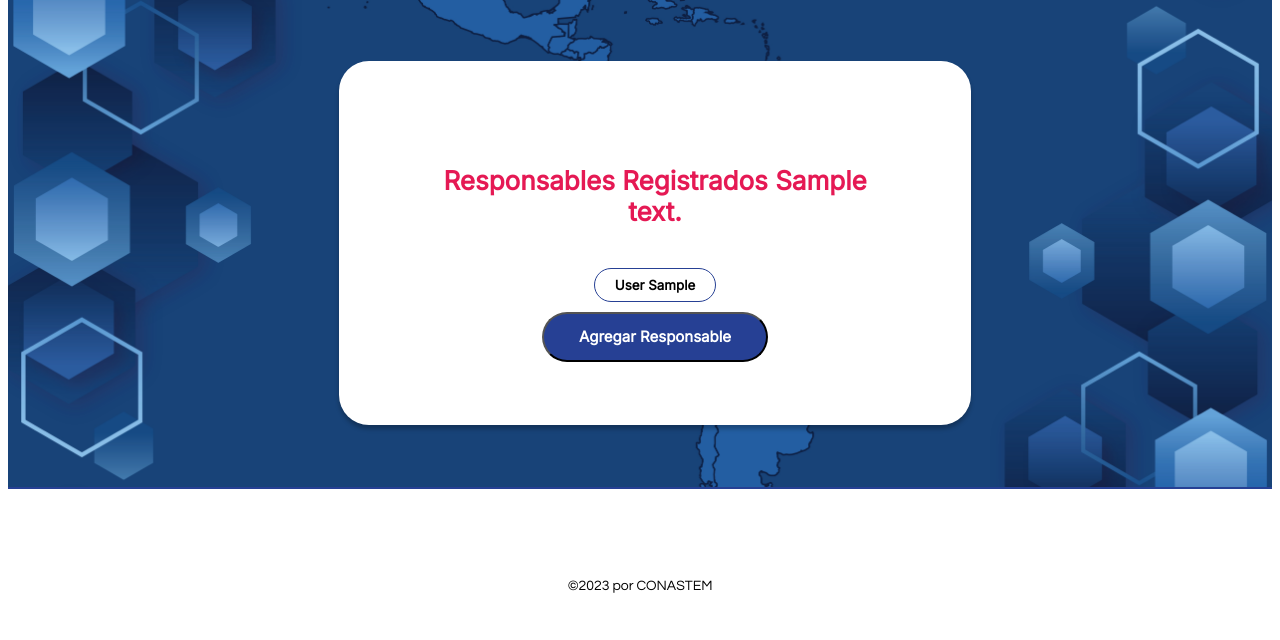
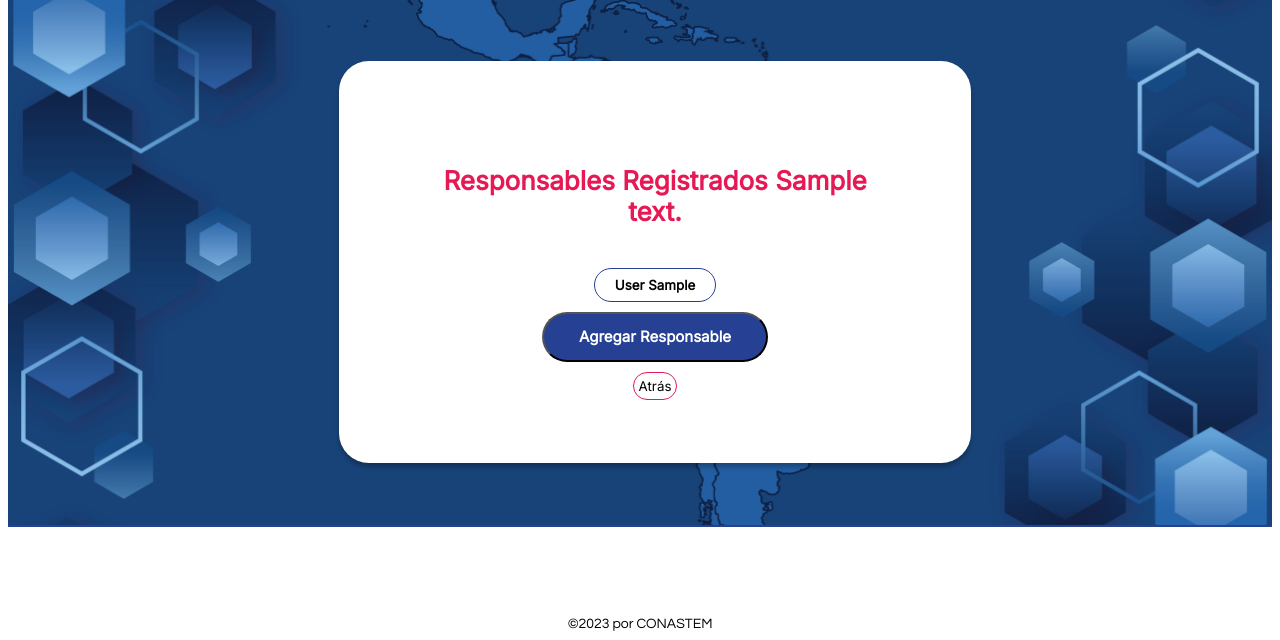
Before and after one commit to programateacademy/c9-conastem, a Django app: template CONASTEM/DataBase/templates/person_responsable_list.html in a window 1280 px wide. Shown: the part 292-932 px from the top of the page. Before the commit the page ends 885 px from the top, so only its background shows below. Run offline with Django 4.2, Linux system fonts and the light colour scheme; the template is opened without the code that fills it: most values are stand-ins (such as "Sample title", 1, 10 or a date in 2020); grey boxes are pictures that could not be loaded.

Commit message:
estilos updatepersona responsable

```diff
--- a/CONASTEM/DataBase/static/styles/records_detail.css
+++ b/CONASTEM/DataBase/static/styles/records_detail.css
@@ -407,6 +407,17 @@ label {
     display: inline-flex;
 }
 
+
+.ccnt {
+    width: 100%;
+    padding: 5px;
+    background: rgba(255, 255, 255, 0.15);
+    border-radius: 50px;
+    border: 1.50px #E51954 solid;
+    justify-content: space-between;
+    align-items: center;
+    display: inline-flex;
+}
 .cntt {
     padding: 3px 10px;
     justify-content: center;
--- a/CONASTEM/DataBase/templates/person_responsable_list.html
+++ b/CONASTEM/DataBase/templates/person_responsable_list.html
@@ -37,7 +37,6 @@
                     <p>No se encontraron registros</p>
                   {% endif %}
 
-                  <div>
                     <a href="{% url 'person_responsable_new' %}">
                       <button class="submit">
                         <div class="cntt">
@@ -47,7 +46,14 @@
                         </div>
                       </button>
                     </a>
-                  </div>
+
+                    <a href="{% url 'responsable_list' %}">
+                        <button class="ccnt">
+                              <div class="cnt-item">
+                                <div class="text">Atrás</div>
+                              </div>
+                        </button>
+                    </a>
                 </div>
               </div>
             </section>
--- a/CONASTEM/DataBase/templates/records_detail.html
+++ b/CONASTEM/DataBase/templates/records_detail.html
@@ -3,8 +3,8 @@
 {%block content%}
 
 <div class= "lista">
+    <h1> Información de la institución {{register_detail}} </h1>
     <ul>
-        <h1> Información de la institución {{register_detail}} </h1>
 
         <li>Nombre: {{register_detail.institution_name}} </li>
         <li>NIT: {{register_detail.nit}} </li>
@@ -17,7 +17,7 @@
     </ul>
 
 </div>
-<div>
+<div class="submit">
     <a href="{%url 'register_list'%}"> Atrás </a>
 </div>
 
```
Also changed, not shown: CONASTEM/DataBase/templates/person_responsable_detail.html (+4 -4 lines).
